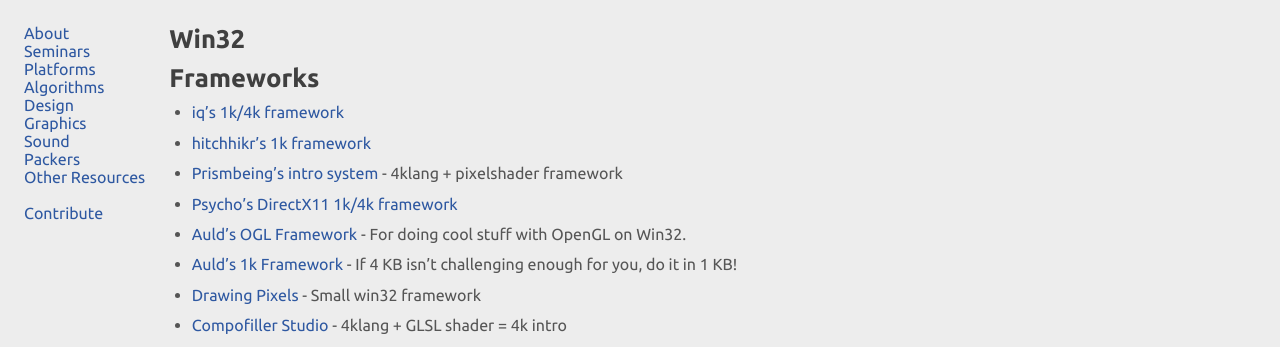
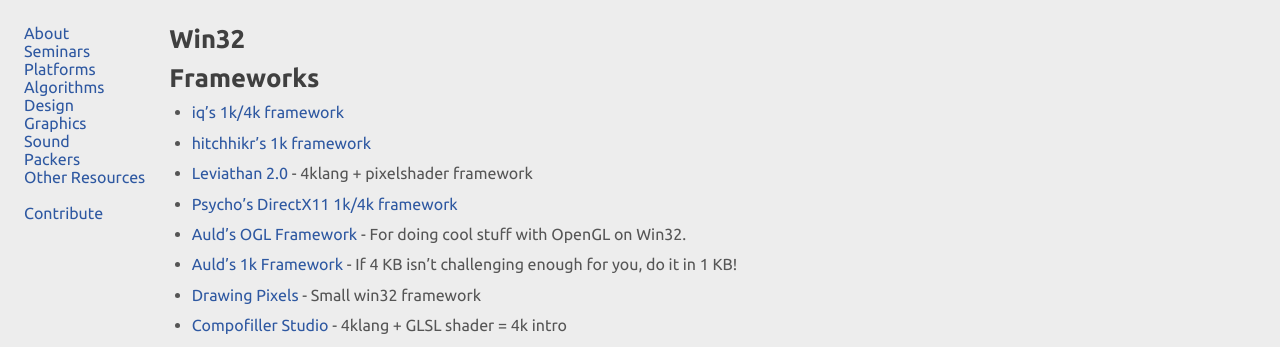
Before and after one commit to in4k/in4k.github.io, a Jekyll site: the page built from wiki/win32.markdown, in a window 1280 px wide. Shown: the top 347 px of the page. Built offline with Jekyll 4.4.1, drawn with Linux system fonts in a browser that asks for light colours.

Commit message:
Update win32.markdown

```diff
--- a/wiki/win32.markdown
+++ b/wiki/win32.markdown
@@ -7,7 +7,7 @@
 
 * [iq's 1k/4k framework](https://github.com/in4k/isystem1k4k)
 * [hitchhikr's 1k framework](https://github.com/in4k/1K-D3D-SW-OGL-FrameWorks)
-* [Prismbeing's intro system](https://github.com/armak/pbr-introsystem) - 4klang + pixelshader framework
+* [Leviathan 2.0](https://github.com/armak/Leviathan-2.0) - 4klang + pixelshader framework
 * [Psycho's DirectX11 1k/4k framework](https://github.com/psycholns/TinyDX11)
 * [Auld's OGL Framework](aulds-ogl-framework) - For doing cool stuff with OpenGL on Win32.
 * [Auld's 1k Framework](aulds-1k-framework) - If 4 KB isn't challenging enough for you, do it in 1 KB!
```
